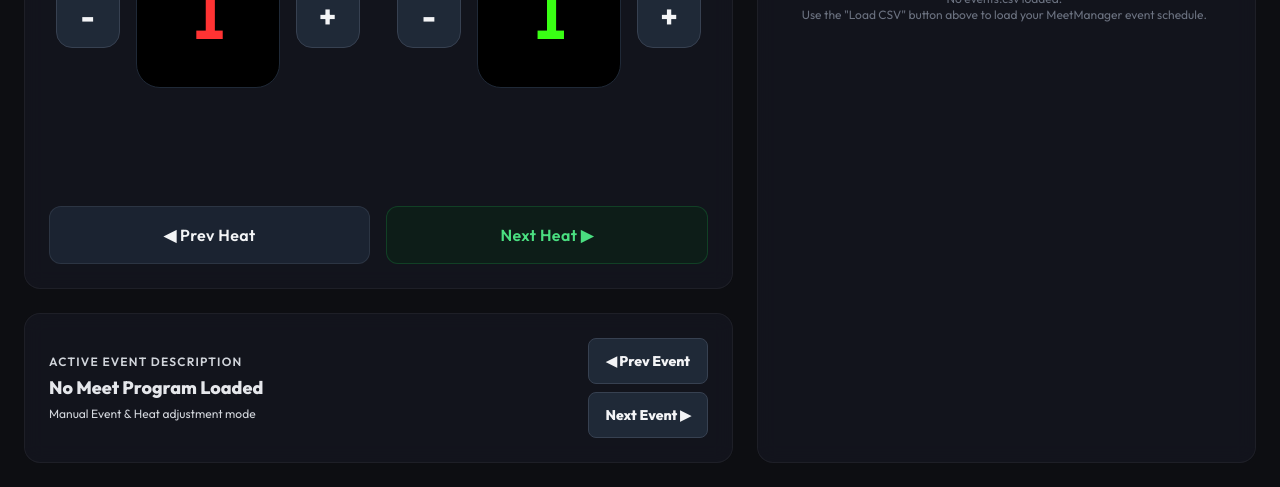
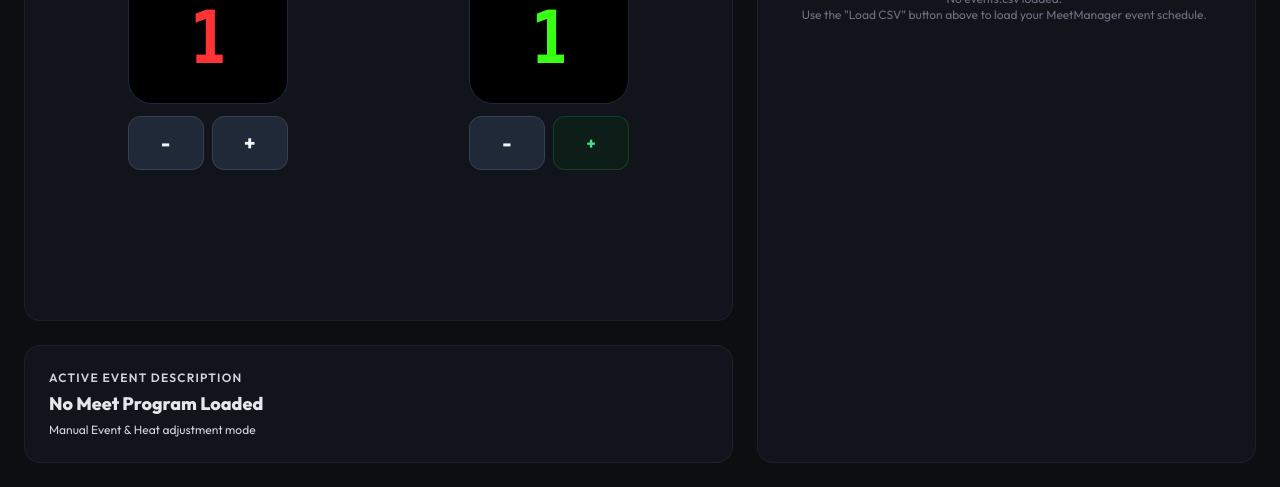
Before and after one commit to pfisherogden/SwimMeet-CurrentEventSync, a website: page docs/controller.html in a window 1280 px wide. Shown: the part 313-800 px from the top of the page. Drawn offline with nearby package versions, Linux system fonts and the light colour scheme.

Commit message:
fix: consolidate navigation buttons and resolve display overlap layout (#26)

```diff
--- a/docs/controller.html
+++ b/docs/controller.html
@@ -124,13 +124,13 @@
             background-color: #e5e7eb !important;
         }
 
-        body.outdoor-mode #next-heat-seq-btn {
+        body.outdoor-mode #heat-inc {
             background-color: #d1fae5 !important;
             color: #065f46 !important;
             border-color: #047857 !important;
         }
 
-        body.outdoor-mode #next-heat-seq-btn:hover {
+        body.outdoor-mode #heat-inc:hover {
             background-color: #a7f3d0 !important;
         }
 
@@ -191,43 +191,40 @@
         <!-- Left Side: Manual Event & Heat Adjusters -->
         <section class="md:col-span-7 flex flex-col gap-6">
             <div class="glass-card p-6 flex-1 flex flex-col justify-between">
-
-                <!-- Display Grid -->
-                <div class="grid grid-cols-1 md:grid-cols-2 gap-6 flex-1 items-center">
+                       <!-- Display Grid -->
+                <div class="grid grid-cols-2 gap-6 flex-1 items-center">
 
                     <!-- Event Controller Card -->
-                    <div class="flex flex-col items-center">
+                    <div class="flex flex-col items-center w-full">
                         <div class="text-xs tracking-widest text-gray-300 font-bold mb-2">EVENT</div>
-                        <div class="flex items-center gap-4">
-                            <button id="event-dec" class="w-14 h-14 sm:w-16 sm:h-16 rounded-2xl bg-gray-800 hover:bg-gray-700 text-2xl sm:text-3xl font-extrabold transition flex items-center justify-center border border-gray-700 select-none min-h-[44px] min-w-[44px]">-</button>
-                            <div class="w-28 h-28 sm:w-36 sm:h-36 flex items-center justify-center rounded-3xl bg-black border border-gray-800 shadow-inner">
+                        <div class="w-full flex flex-col items-center gap-3">
+                            <!-- Digital Value Box -->
+                            <div class="w-full max-w-[160px] h-32 flex items-center justify-center rounded-3xl bg-black border border-gray-800 shadow-inner">
                                 <span id="event-val" class="text-5xl sm:text-7xl font-black mono-font text-[var(--neon-red)] select-none">1</span>
                             </div>
-                            <button id="event-inc" class="w-14 h-14 sm:w-16 sm:h-16 rounded-2xl bg-gray-800 hover:bg-gray-700 text-2xl sm:text-3xl font-extrabold transition flex items-center justify-center border border-gray-700 select-none min-h-[44px] min-w-[44px]">+</button>
+                            <!-- Wide Action Buttons placed side-by-side below -->
+                            <div class="w-full max-w-[160px] grid grid-cols-2 gap-2">
+                                <button id="event-dec" class="py-3 rounded-xl bg-gray-800 hover:bg-gray-700 text-xl font-extrabold transition flex items-center justify-center border border-gray-700 select-none min-h-[44px]">-</button>
+                                <button id="event-inc" class="py-3 rounded-xl bg-gray-800 hover:bg-gray-700 text-xl font-extrabold transition flex items-center justify-center border border-gray-700 select-none min-h-[44px]">+</button>
+                            </div>
                         </div>
                     </div>
 
                     <!-- Heat Controller Card -->
-                    <div class="flex flex-col items-center">
+                    <div class="flex flex-col items-center w-full">
                         <div class="text-xs tracking-widest text-gray-300 font-bold mb-2">HEAT</div>
-                        <div class="flex items-center gap-4">
-                            <button id="heat-dec" class="w-14 h-14 sm:w-16 sm:h-16 rounded-2xl bg-gray-800 hover:bg-gray-700 text-2xl sm:text-3xl font-extrabold transition flex items-center justify-center border border-gray-700 select-none min-h-[44px] min-w-[44px]">-</button>
-                            <div class="w-28 h-28 sm:w-36 sm:h-36 flex items-center justify-center rounded-3xl bg-black border border-gray-800 shadow-inner">
+                        <div class="w-full flex flex-col items-center gap-3">
+                            <!-- Digital Value Box -->
+                            <div class="w-full max-w-[160px] h-32 flex items-center justify-center rounded-3xl bg-black border border-gray-800 shadow-inner">
                                 <span id="heat-val" class="text-5xl sm:text-7xl font-black mono-font text-[var(--neon-green)] select-none">1</span>
                             </div>
-                            <button id="heat-inc" class="w-14 h-14 sm:w-16 sm:h-16 rounded-2xl bg-gray-800 hover:bg-gray-700 text-2xl sm:text-3xl font-extrabold transition flex items-center justify-center border border-gray-700 select-none min-h-[44px] min-w-[44px]">+</button>
+                            <!-- Wide Action Buttons placed side-by-side below -->
+                            <div class="w-full max-w-[160px] grid grid-cols-2 gap-2">
+                                <button id="heat-dec" class="py-3 rounded-xl bg-gray-800 hover:bg-gray-700 text-xl font-extrabold transition flex items-center justify-center border border-gray-700 select-none min-h-[44px]">-</button>
+                                <button id="heat-inc" class="py-3 rounded-xl bg-green-950/40 hover:bg-green-900/40 border border-green-800/50 font-extrabold text-green-400 transition flex items-center justify-center min-h-[44px]">+</button>
+                            </div>
                         </div>
                     </div>
-                </div>
-
-                <!-- Sequence Action Bars -->
-                <div class="mt-6 grid grid-cols-2 gap-4">
-                    <button id="prev-heat-seq-btn" class="py-4 rounded-xl bg-gray-800/80 hover:bg-gray-700/80 border border-gray-700/60 font-semibold tracking-wide transition flex items-center justify-center gap-2 select-none text-sm md:text-base min-h-[48px]">
-                        ◀ Prev Heat
-                    </button>
-                    <button id="next-heat-seq-btn" class="py-4 rounded-xl bg-green-950/40 hover:bg-green-900/40 border border-green-800/50 font-semibold tracking-wide text-green-400 transition flex items-center justify-center gap-2 select-none text-sm md:text-base min-h-[48px]">
-                        Next Heat ▶
-                    </button>
                 </div>
             </div>
 
@@ -237,14 +234,6 @@
                     <div class="text-[10px] sm:text-xs font-semibold text-gray-300 uppercase tracking-widest mb-1">Active Event Description</div>
                     <h2 id="active-event-title" class="text-base sm:text-lg font-bold text-gray-200 truncate">No Meet Program Loaded</h2>
                     <p id="active-event-heats" class="text-xs text-gray-300 mt-1">Manual Event & Heat adjustment mode</p>
-                </div>
-                <div class="flex flex-row sm:flex-col gap-2">
-                    <button id="prev-event-seq-btn" class="flex-1 py-3 px-4 rounded-lg bg-gray-800 hover:bg-gray-700 border border-gray-700 text-xs sm:text-sm font-bold transition whitespace-nowrap min-h-[44px]">
-                        ◀ Prev Event
-                    </button>
-                    <button id="next-event-seq-btn" class="flex-1 py-3 px-4 rounded-lg bg-gray-800 hover:bg-gray-700 border border-gray-700 text-xs sm:text-sm font-bold transition whitespace-nowrap min-h-[44px]">
-                        Next Event ▶
-                    </button>
                 </div>
             </div>
         </section>
--- a/docs/controller.js
+++ b/docs/controller.js
@@ -22,10 +22,6 @@
         eventInc: document.getElementById('event-inc'),
         heatDec: document.getElementById('heat-dec'),
         heatInc: document.getElementById('heat-inc'),
-        prevHeatSeqBtn: document.getElementById('prev-heat-seq-btn'),
-        nextHeatSeqBtn: document.getElementById('next-heat-seq-btn'),
-        prevEventSeqBtn: document.getElementById('prev-event-seq-btn'),
-        nextEventSeqBtn: document.getElementById('next-event-seq-btn'),
         activeEventTitle: document.getElementById('active-event-title'),
         activeEventHeats: document.getElementById('active-event-heats'),
         environmentIndicator: document.getElementById('environment-indicator'),
@@ -123,17 +119,11 @@
 
     // Setup DOM Listeners
     function setupEventListeners() {
-        // Manual increment/decrement buttons
-        elements.eventDec.addEventListener('click', () => adjustEvent(-1));
-        elements.eventInc.addEventListener('click', () => adjustEvent(1));
-        elements.heatDec.addEventListener('click', () => adjustHeat(-1));
-        elements.heatInc.addEventListener('click', () => adjustHeat(1));
-
-        // Sequence buttons
-        elements.prevHeatSeqBtn.addEventListener('click', () => stepHeat(-1));
-        elements.nextHeatSeqBtn.addEventListener('click', () => stepHeat(1));
-        elements.prevEventSeqBtn.addEventListener('click', () => stepEvent(-1));
-        elements.nextEventSeqBtn.addEventListener('click', () => stepEvent(1));
+        // Manual and sequence-aware increment/decrement buttons
+        elements.eventDec.addEventListener('click', () => stepEvent(-1));
+        elements.eventInc.addEventListener('click', () => stepEvent(1));
+        elements.heatDec.addEventListener('click', () => stepHeat(-1));
+        elements.heatInc.addEventListener('click', () => stepHeat(1));
 
         // Configuration Modal
         elements.headerConfigBtn.addEventListener('click', openConfigModal);
```
Also changed, not shown: 1 other file.
